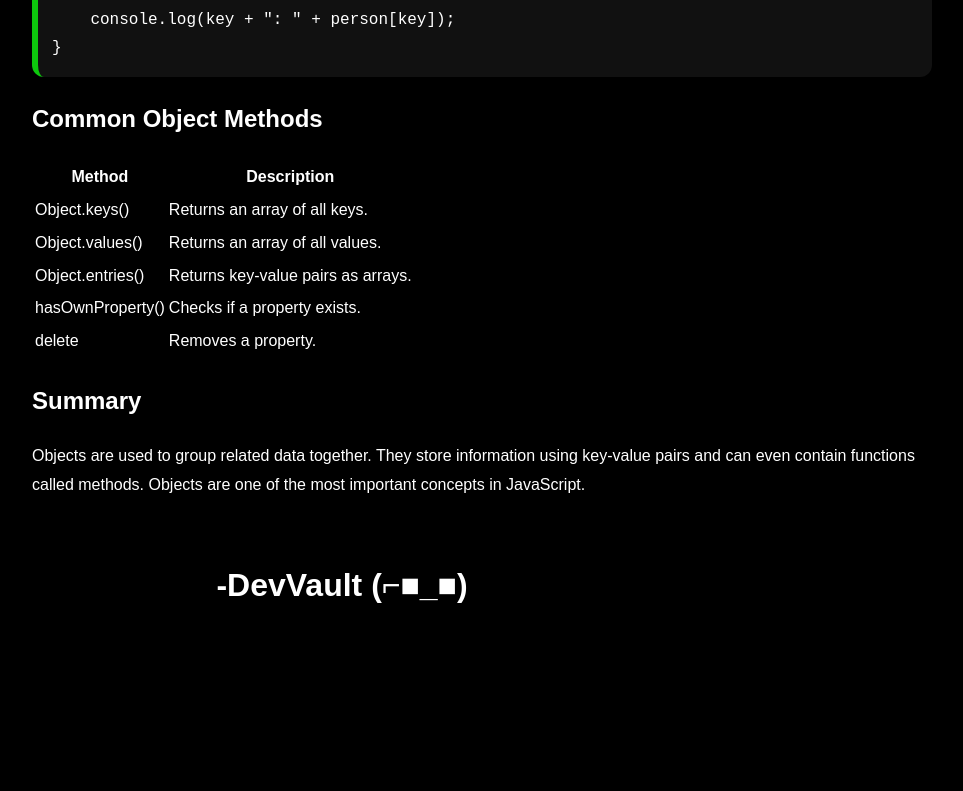
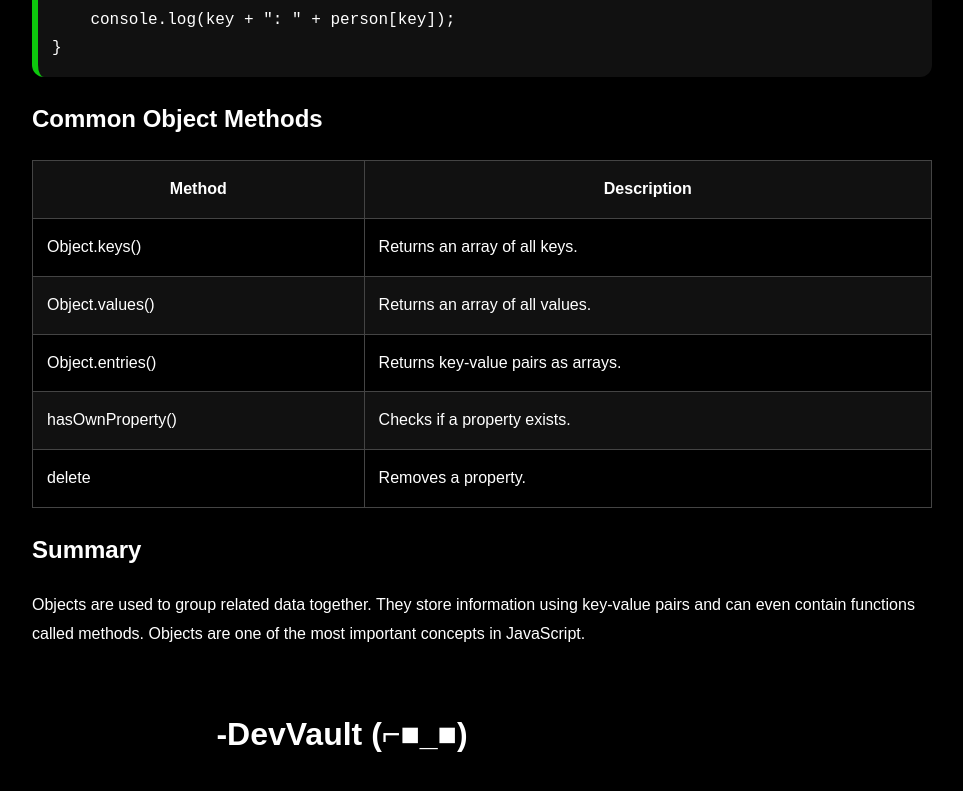
Before and after one commit to asmitbiswas/Project-Next-JS, a Next.js app in the folder app/: page /JavaScript/Objects in a window 1280 px wide. Shown: the part 2551-3342 px from the top of the page, without its empty margins (298-1261 px from the left). Before the commit the page ends 3195 px from the top, so only its background shows below. Built offline with nearby package versions, Linux system fonts and the light colour scheme.

Commit message:
done objects page

```diff
--- a/app/app/(categories)/JavaScript/(JavaScriptTopics)/Objects/page.tsx
+++ b/app/app/(categories)/JavaScript/(JavaScriptTopics)/Objects/page.tsx
@@ -166,36 +166,109 @@ for (let key in person) {
 
       <h2>Common Object Methods</h2>
 
-      <table>
+      <table
+                  style={{
+            borderCollapse:"collapse",
+            width:"100%",
+            border:"1px solid #444",
+            padding:"20px"
+        }}
+      >
         <tbody>
           <tr>
-            <th>Method</th>
-            <th>Description</th>
+            <th
+            style={{
+                border:"1px solid #444",
+                padding:"14px",
+                background:"#111"
+            }}
+            >Method</th>
+            <th
+                style={{
+                border:"1px solid #444",
+                padding:"14px",
+                background:"#111"
+            }}
+            >Description</th>
           </tr>
 
           <tr>
-            <td>Object.keys()</td>
-            <td>Returns an array of all keys.</td>
+            <td
+            style={{
+                padding:"14px",
+                border:"1px solid #444"
+            }}
+            >Object.keys()</td>
+            <td
+              style={{
+                padding:"14px",
+                border:"1px solid #444"
+            }}
+            >Returns an array of all keys.</td>
           </tr>
 
           <tr>
-            <td>Object.values()</td>
-            <td>Returns an array of all values.</td>
+            <td
+                style={{
+                border:"1px solid #444",
+                padding:"14px",
+                background:"#111"
+            }}
+            >Object.values()</td>
+            <td
+                style={{
+                border:"1px solid #444",
+                padding:"14px",
+                background:"#111"
+            }}
+            >Returns an array of all values.</td>
           </tr>
 
           <tr>
-            <td>Object.entries()</td>
-            <td>Returns key-value pairs as arrays.</td>
+            <td
+              style={{
+                padding:"14px",
+                border:"1px solid #444"
+            }}
+            >Object.entries()</td>
+            <td
+                     style={{
+                padding:"14px",
+                border:"1px solid #444"
+            }}
+            >Returns key-value pairs as arrays.</td>
           </tr>
 
           <tr>
-            <td>hasOwnProperty()</td>
-            <td>Checks if a property exists.</td>
+            <td
+                style={{
+                border:"1px solid #444",
+                padding:"14px",
+                background:"#111"
+            }}
+            >hasOwnProperty()</td>
+            <td
+                style={{
+                border:"1px solid #444",
+                padding:"14px",
+                background:"#111"
+            }}
+            >Checks if a property exists.</td>
           </tr>
 
           <tr>
-            <td>delete</td>
-            <td>Removes a property.</td>
+            <td
+                     style={{
+                padding:"14px",
+                border:"1px solid #444"
+            }}
+            >delete</td>
+            <td
+                     style={{
+                padding:"14px",
+                border:"1px solid #444"
+            }}
+            >Removes a property.</td>
           </tr>
         </tbody>
       </table>
```
